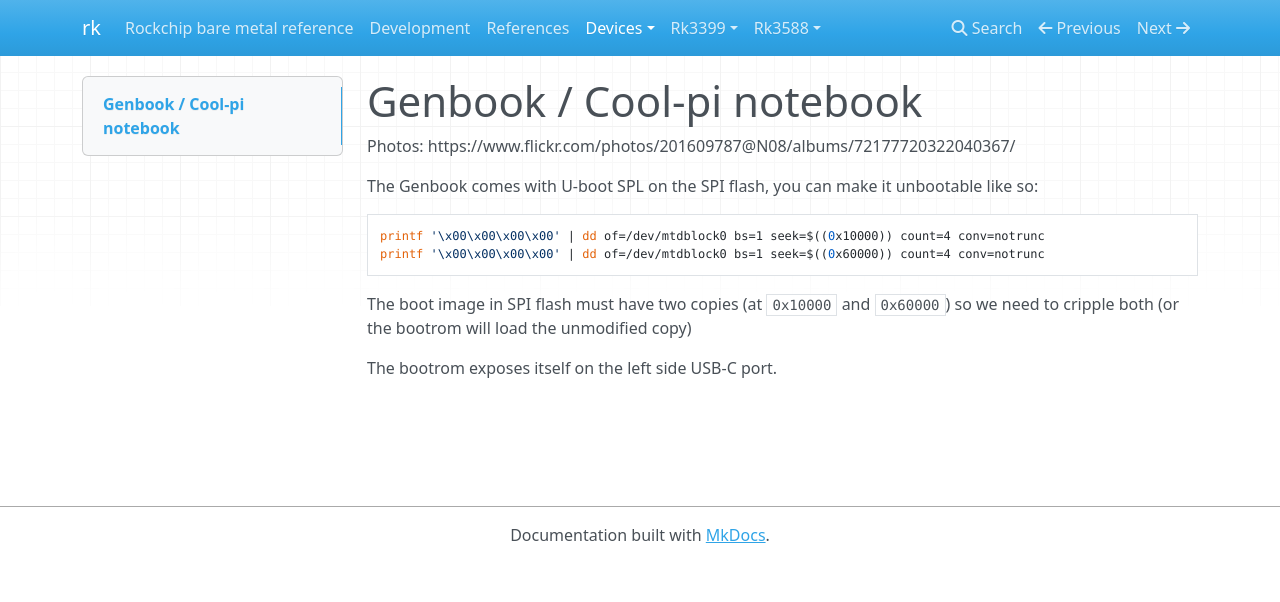
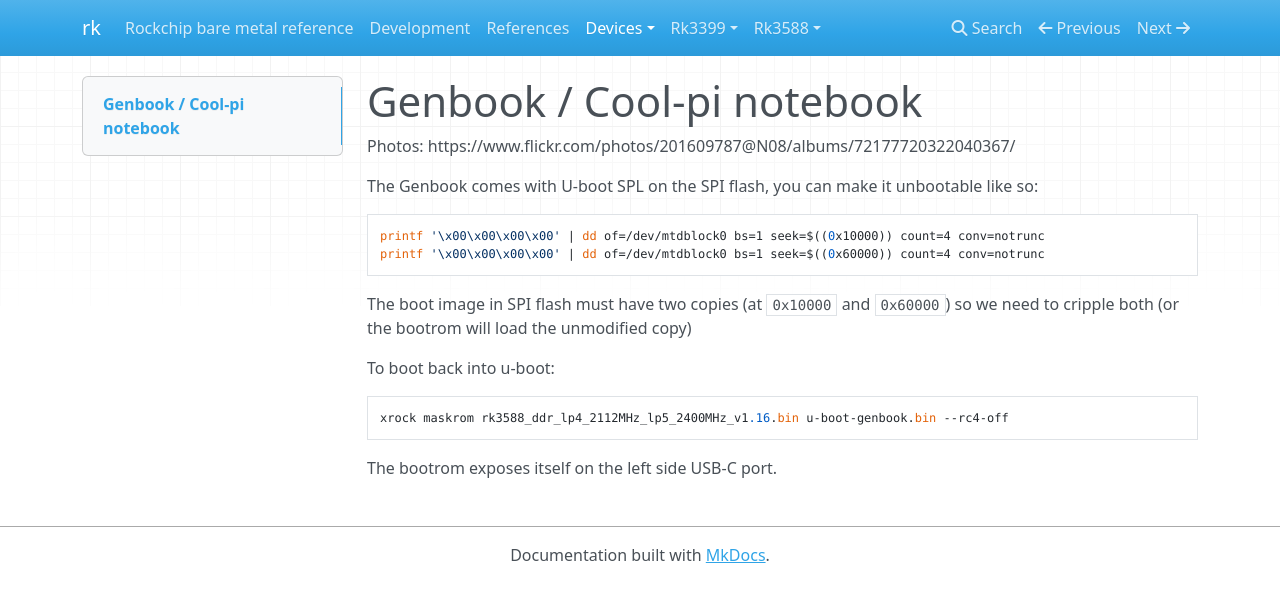
Before and after one commit to petabyt/rk, an MkDocs documentation site: the page built from docs/devices/genbook.md, in a window 1280 px wide. Shown: the top 602 px of the page. Built offline with MkDocs 1.6.1, drawn with Linux system fonts in a browser that asks for light colours; nearby versions of some CDN libraries.

Commit message:
Update genbook.md

````diff
--- a/docs/devices/genbook.md
+++ b/docs/devices/genbook.md
@@ -9,4 +9,9 @@
 The boot image in SPI flash must have two copies (at `0x10000` and `0x60000`) so we need to cripple both
 (or the bootrom will load the unmodified copy)
 
+To boot back into u-boot:
+```
+xrock maskrom rk3588_ddr_lp4_2112MHz_lp5_2400MHz_v1.16.bin u-boot-genbook.bin --rc4-off
+```
+
 The bootrom exposes itself on the left side USB-C port.
````
